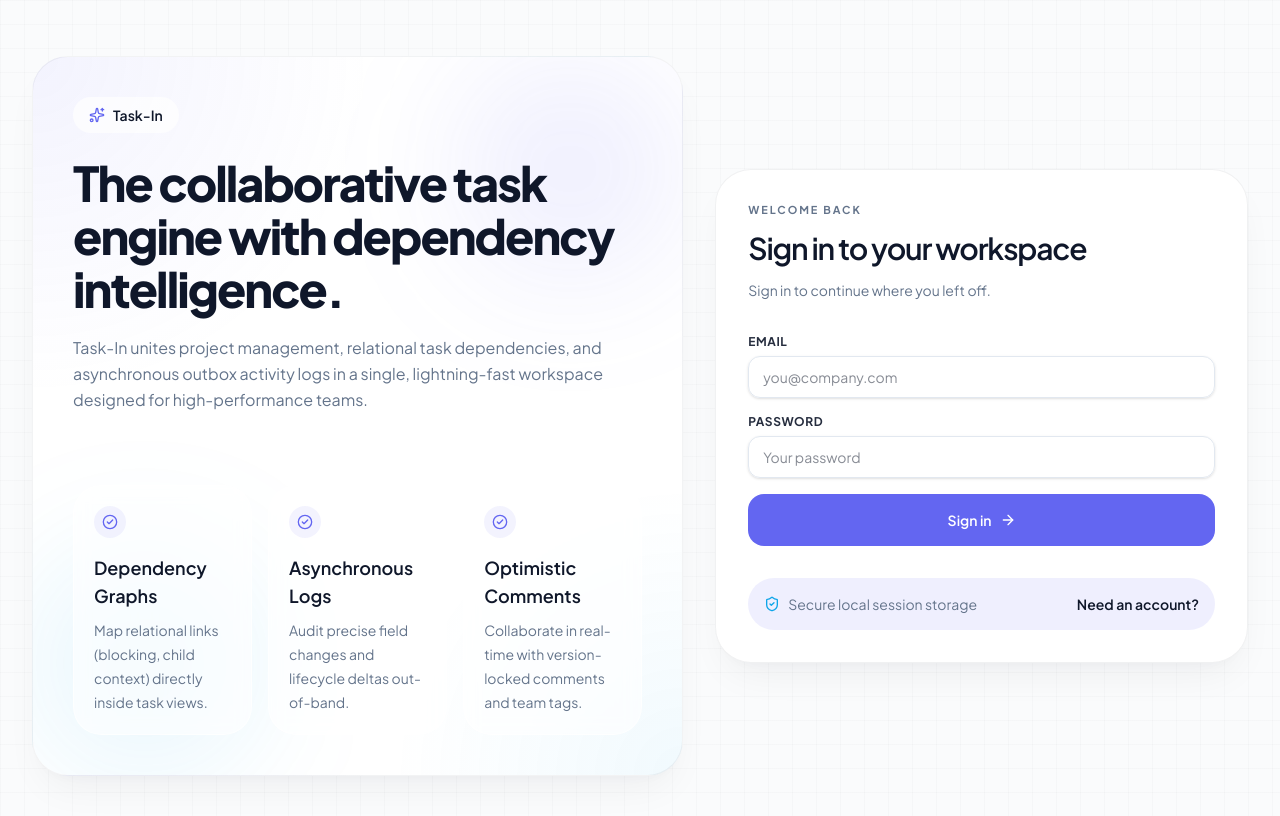
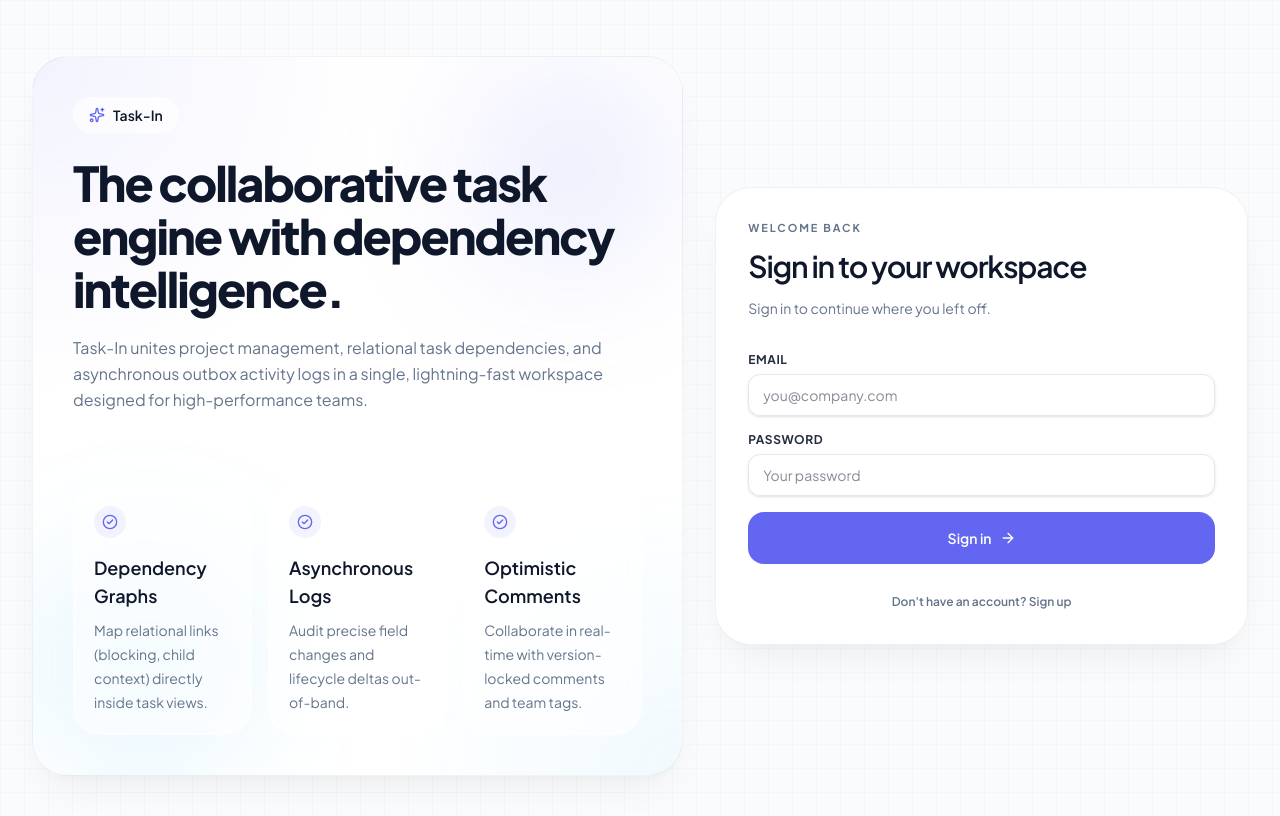
Before and after one commit to kuchuk-borom-debbarma/Taskinator, a React (Vite) app in the folder ui-v1/: page /auth in a window 1280 px wide. Shown: the top 816 px of the page. Built offline with nearby package versions, Linux system fonts and the light colour scheme.

Commit message:
style(auth): remove unnecessary local session storage banner and simplify login toggle

```diff
--- a/ui-v1/src/components/Auth/AuthScreen.tsx
+++ b/ui-v1/src/components/Auth/AuthScreen.tsx
@@ -1,5 +1,5 @@
 import React, { useState } from 'react';
-import { ArrowRight, CheckCircle2, Loader2, ShieldCheck, Sparkles } from 'lucide-react';
+import { ArrowRight, CheckCircle2, Loader2, Sparkles } from 'lucide-react';
 import { useAuth } from '../../context/AuthContext';
 import { InlineMessage, SurfaceCardStrong, TextField } from '../shared/workspace';
 
@@ -152,20 +152,17 @@ export const AuthScreen: React.FC = () => {
               </button>
             </form>
 
-            <div className="mt-8 flex items-center justify-between gap-4 rounded-[28px] bg-app-accent/10 px-4 py-4 text-sm text-app-muted">
-              <div className="flex items-center gap-2">
-                <ShieldCheck size={16} className="text-app-accent-2" />
-                Secure local session storage
-              </div>
+            <div className="mt-6 text-center">
               <button
+                type="button"
                 onClick={() => {
                   setIsLogin(!isLogin);
                   setError(null);
                   setMessage(null);
                 }}
-                className="font-semibold text-app-ink transition hover:text-app-accent"
+                className="text-xs font-semibold text-app-muted hover:text-app-accent transition-colors duration-300 cursor-pointer"
               >
-                {isLogin ? 'Need an account?' : 'Already have one?'}
+                {isLogin ? "Don't have an account? Sign up" : "Already have an account? Sign in"}
               </button>
             </div>
           </SurfaceCardStrong>
```
